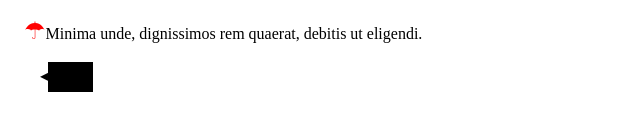
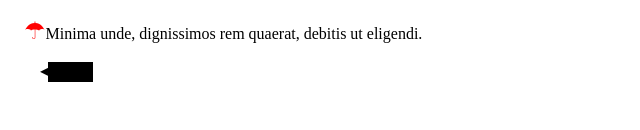
Before and after one commit to PatyaiKasha/DZ-6-1, a plain HTML site: page index.html in a window 1280 px wide. Shown: the part 1118-1248 px from the top of the page, 0-640 px from the left. Drawn offline with Linux system fonts and the light colour scheme.

Commit message:
change task7

```diff
--- a/css/style.scss
+++ b/css/style.scss
@@ -68,7 +68,7 @@ body {
 .task7 {
     position: relative;
     width: 45px;
-    height: 30px;
+    height: 20px;
     background-color: #000;
     margin-left: 24px;
     display: inline-block;
@@ -77,6 +77,6 @@ body {
 .task7::before {
     content: "\25C2";
     right: 100%;
-    top: 4.015px;
+    top: -0.985px;
     position: absolute;
 }
```
Also changed, not shown: css/style.css, 1 other file.
